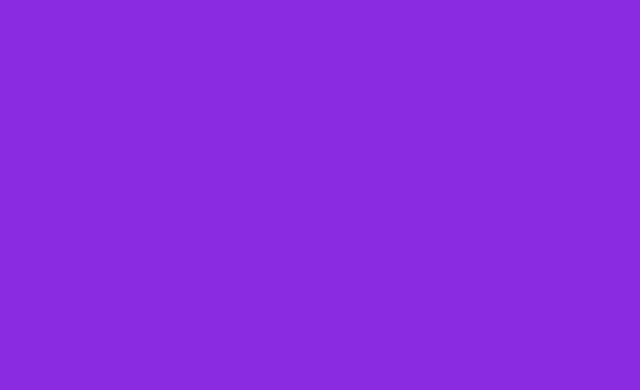
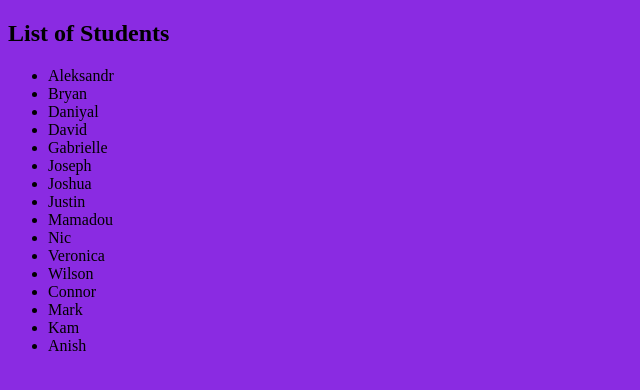
Before and after one commit to IntuitiveHarmony/randomGroupGenerator, a plain HTML site: page index.html in a window 1280 px wide. Shown: the whole page, without its empty margins (0-640 px from the left). Drawn offline with nearby package versions, Linux system fonts and the light colour scheme.

Commit message:
list of students to the DOM

```diff
--- a/app.js
+++ b/app.js
@@ -1,7 +1,27 @@
-console.log("sup from the app.js");
+const students = [
+  "Aleksandr",
+  "Bryan",
+  "Daniyal",
+  "David",
+  "Gabrielle",
+  "Joseph",
+  "Joshua",
+  "Justin",
+  "Mamadou",
+  "Nic",
+  "Veronica",
+  "Wilson",
+  "Connor",
+  "Mark",
+  "Kam",
+  "Anish",
+];
 
-if ($ !== undefined) {
-  console.log("jQuery linked");
-} else {
-  console.log("oh no");
-}
+$(() => {
+  // Loop that prints list of students to the DOM
+  for (let i = 0; i < students.length; i++) {
+    console.log(students[i]);
+    const $studentLi = $(`<li>`).text(students[i]);
+    $("#studentList").append($studentLi);
+  }
+});
--- a/index.html
+++ b/index.html
@@ -10,6 +10,8 @@
   <title>Random Group Generator</title>
 </head>
 <body>
+  <h2>List of Students</h2>
+  <ul id="studentList"></ul>
 
 </body>
 </html>
```
